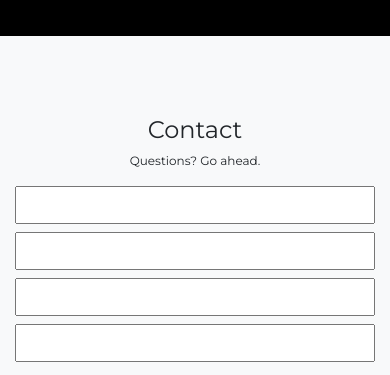
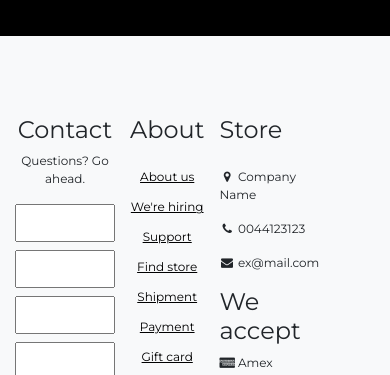
Before and after one commit to HuynhQuoc123/JeansShop, a plain HTML site: page index.html in a window 390 px wide. Shown: the part 1902-2277 px from the top of the page. Drawn offline with nearby package versions, Linux system fonts and the light colour scheme.

Commit message:
Update index.html

```diff
--- a/index.html
+++ b/index.html
@@ -189,7 +189,7 @@
             </section>
 
             <section id="contact" class="py-5">
-                <div class="col-12 col-sm-4 float-left text-center">
+                <div class="col-4 float-left text-center">
                     <h4>Contact</h4>
                     <p style="font-size: 12px;">Questions? Go ahead.</p>
                     <form action="">
@@ -200,7 +200,7 @@
                         <button class="btn btn-dark col-12 mt-2 py-1">Send</button>
                     </form>
                 </div>
-                <div class="about col-6 sol-sm-4 float-left text-center">
+                <div class="about sol-4 float-left text-center">
                     <h4 class="mb-4">About</h4>
                     <p>
                         <a href="">About us</a>
@@ -233,7 +233,7 @@
                         <a href="">Help</a>
                     </p>
                 </div>
-                <div class="col-6 col-sm-4 float-left">
+                <div class="col-4 float-left">
                     <h4 class="mb-4">Store</h4>
                     <p>
                         <i class="fa fa-fw fa-map-marker"></i> Company Name
```
